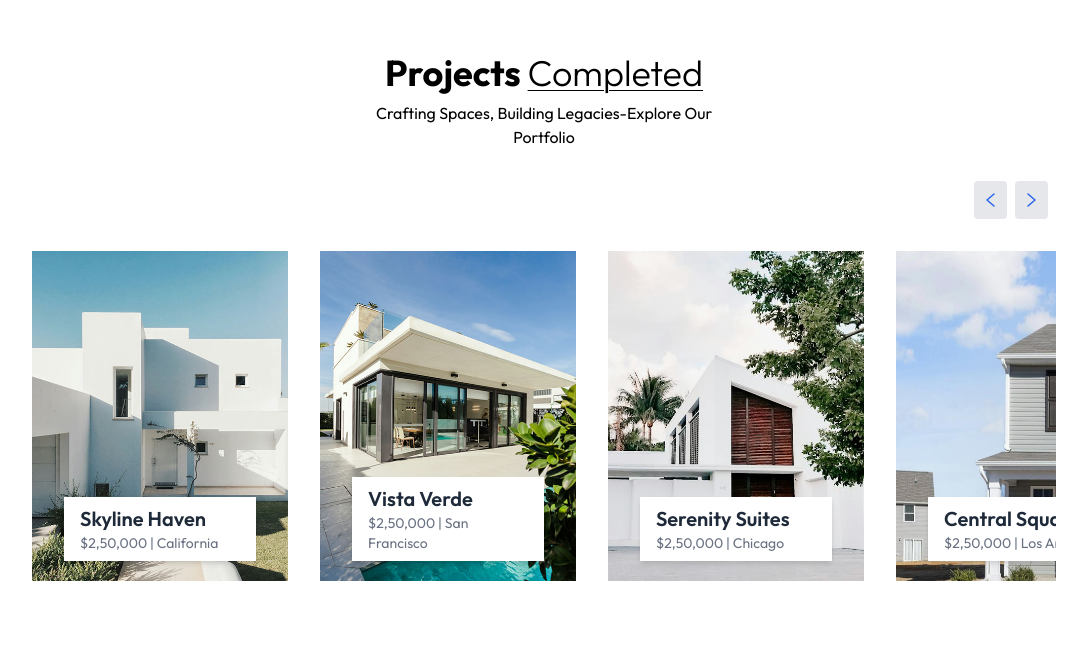
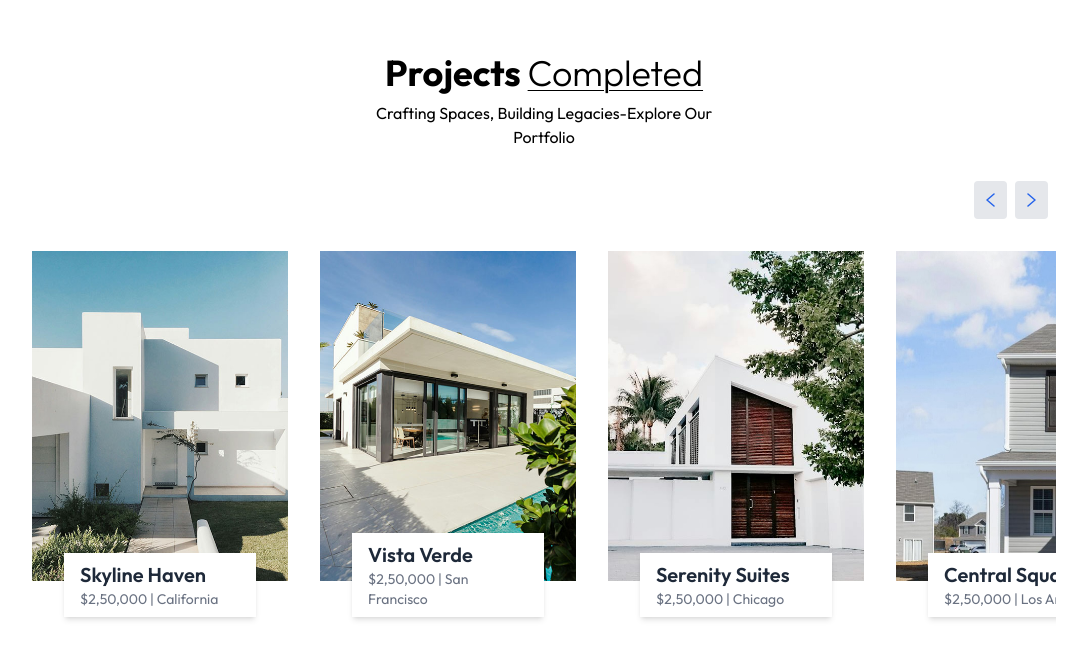
Before and after one commit to Elai5/real-estate, a React (Vite) app: page / in a window 1280 px wide. Shown: the part 1715-2374 px from the top of the page, without its empty margins (96-1183 px from the left). Built offline with nearby package versions, Linux system fonts and the light colour scheme.

Commit message:
text bot bottom, using margin for card slider

```diff
--- a/src/components/Projects.jsx
+++ b/src/components/Projects.jsx
@@ -38,7 +38,11 @@ const Projects = () => {
         <div className="flex gap-8 transition-transform duration-500 ease-in-out">
           {projectsData.map((project, index) => (
             <div key={index} className="relative flex-shrink-0 w-full sm:w-1/4">
-              <img src={project.image} alt={project.title} />
+              <img
+                src={project.image}
+                alt={project.title}
+                className="w-full h-auto mb-14"
+              />
               <div className="absolute left-0 right-0 bottom-5 flex justify-center">
                 <div className="inline-block bg-white w-3/4 px-4 py-2 shadow-md">
                   <h2 className="text-xl font-semibold text-gray-800">
```
